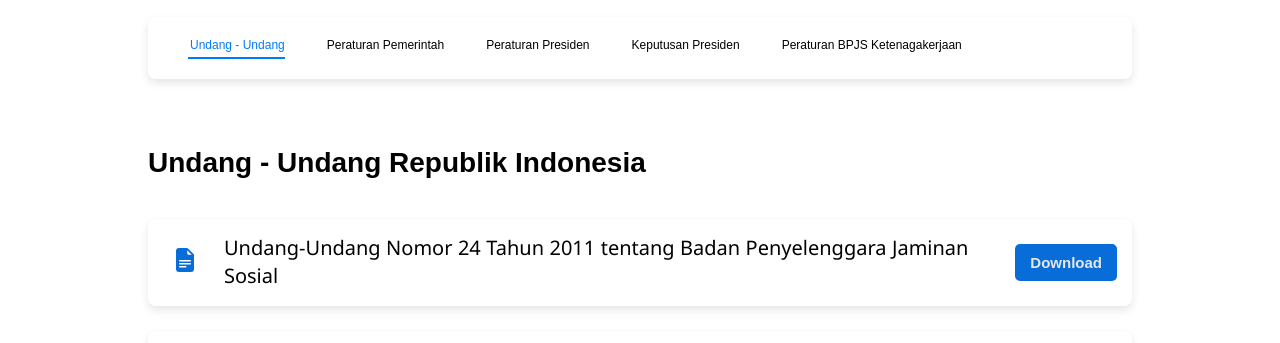
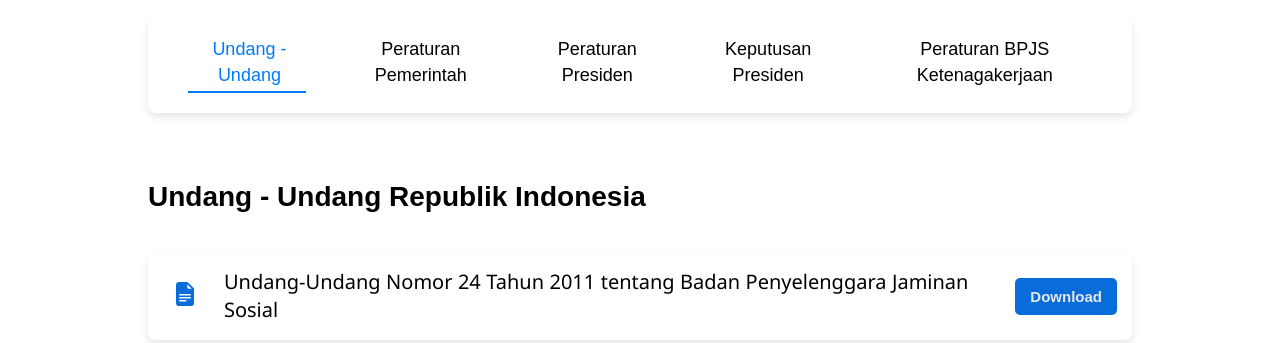
Before and after one commit to zahraninditas/investment-bpjstk, a plain HTML site: page regulasi.html in a window 1280 px wide. Shown: the part 748-1091 px from the top of the page. Drawn offline with Linux system fonts and the light colour scheme.

Commit message:
Update styles.css

```diff
--- a/styles.css
+++ b/styles.css
@@ -941,8 +941,8 @@ h5 {
 }
 .menu-container a{
   text-align: center;
-  font-size: 12px;
-  padding-left: 2px;
+  font-size: 18px;
+  padding-left: 5px;
   font-family: Arial, Helvetica, sans-serif;
   color:black;
 }
```
